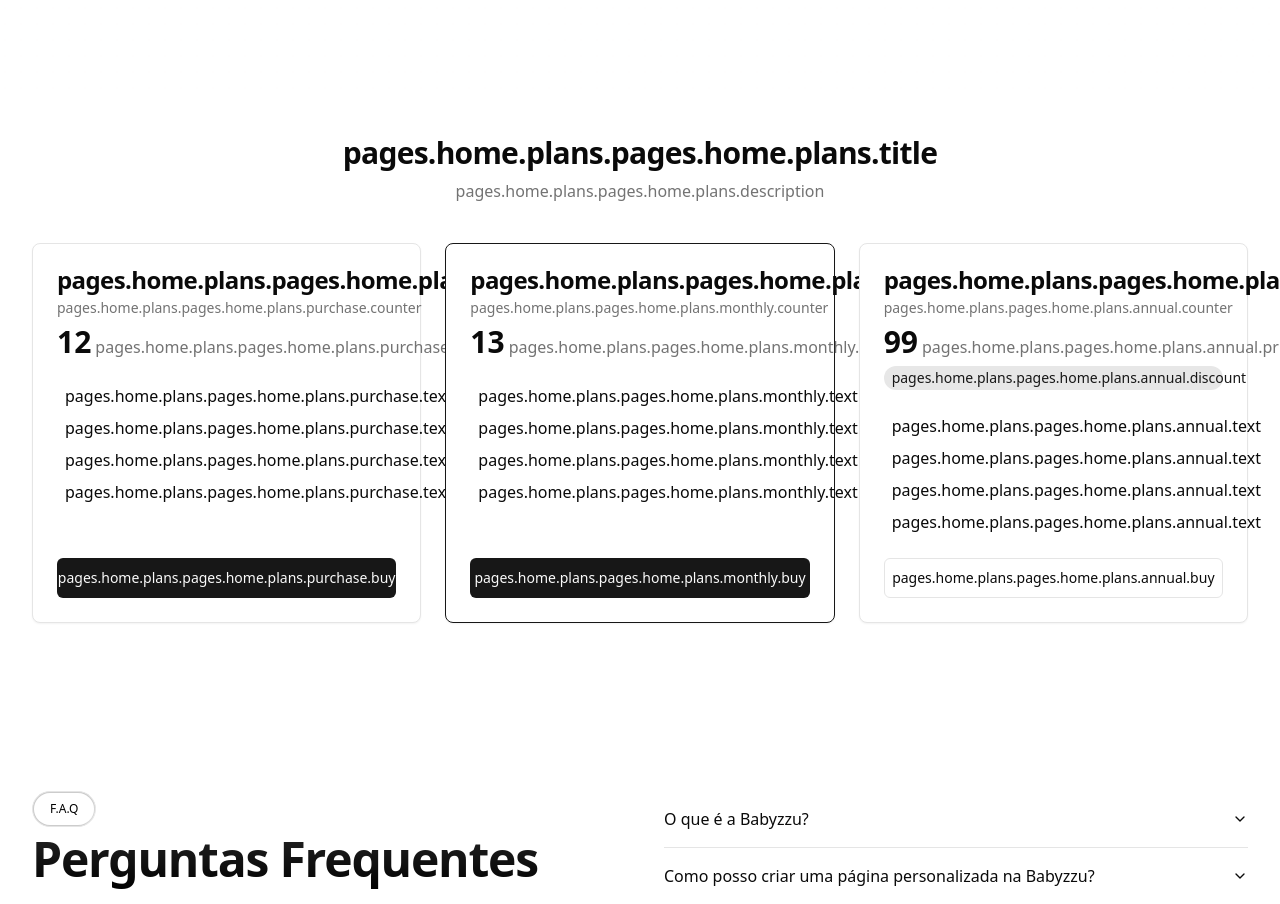
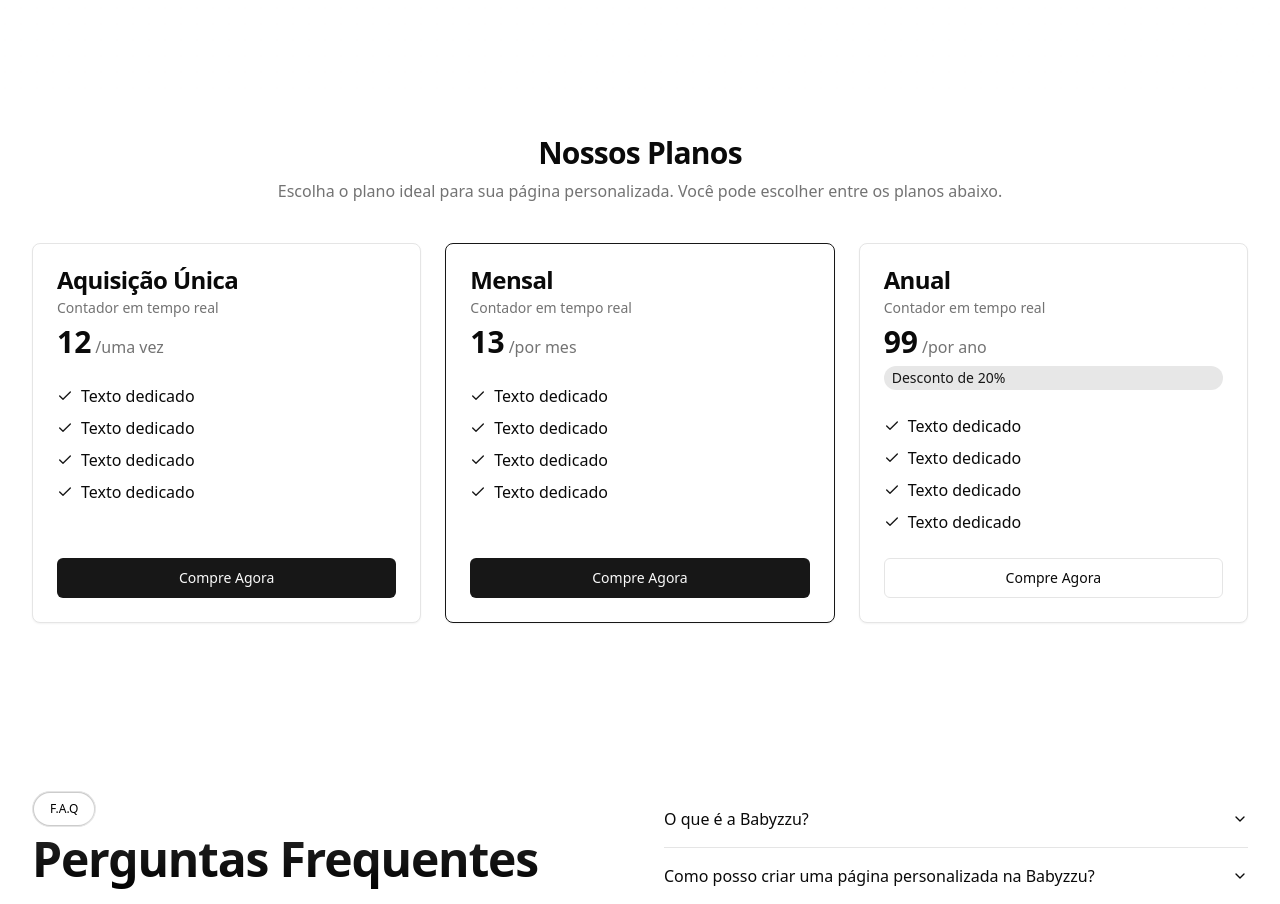
Before and after one commit to Affiliux/petzzu.com, a Next.js app: page / in a window 1280 px wide. Shown: the part 3620-4524 px from the top of the page. Built offline with nearby package versions, Linux system fonts and the light colour scheme; no server answers.

Commit message:
refactor: update translation usage in Plans component for improved flexibility

```diff
--- a/src/components/plans.tsx
+++ b/src/components/plans.tsx
@@ -9,7 +9,7 @@ import { Card, CardContent, CardDescription, CardFooter, CardHeader, CardTitle }
 import { useApplication } from '../contexts/ApplicationContext'
 
 export function Plans() {
-  const t = useTranslations('pages.home.plans')
+  const t = useTranslations()
 
   const { plans, discount, currency } = useApplication()
   const format_intl_currency = currency ?? 'brl'
```
